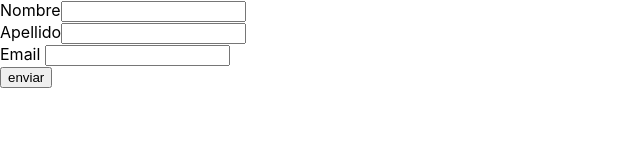
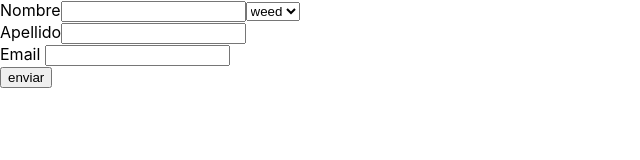
Before and after one commit to Glen1986/formik-app, a React (Create React App) app: page / in a window 1280 px wide. Shown: the top 160 px of the page, without its empty margins (0-640 px from the left). Built offline with nearby package versions, Linux system fonts and the light colour scheme.

Commit message:
formik-app-componentes-field

```diff
--- a/src/App.js
+++ b/src/App.js
@@ -22,7 +22,12 @@ const validate = (values) => {
 function App() {
     return (
         <Formik
-            initialValues={{ name: '', lastname: '', email: '' }}
+            initialValues={{
+                name: '',
+                lastname: '',
+                email: '',
+                select: 'weed',
+            }}
             validate={validate}
             onSubmit={(values) => console.log(values)}
         >
@@ -32,7 +37,11 @@ function App() {
                     onSubmit={formik.handleSubmit}
                 >
                     <label>Nombre</label>
-                    <Field name="name" type="text" />
+                    <Field name="name" type="text" className="input" />
+                    <Field name="select" as="select" className="input">
+                        <option value="weed">weed</option>
+                        <option value="cafe">café</option>
+                    </Field>
                     <ErrorMessage name="name" />
                     <br />
                     <label>Apellido</label>
@@ -40,7 +49,7 @@ function App() {
                     <ErrorMessage name="lastname" />
                     <br />
                     <label> Email </label>
-                    <Field name="coreo" type="email" />
+                    <Field name="email" type="email" />
                     <ErrorMessage name="email" />
                     <br />
                     <button type="submit">enviar</button>
```
